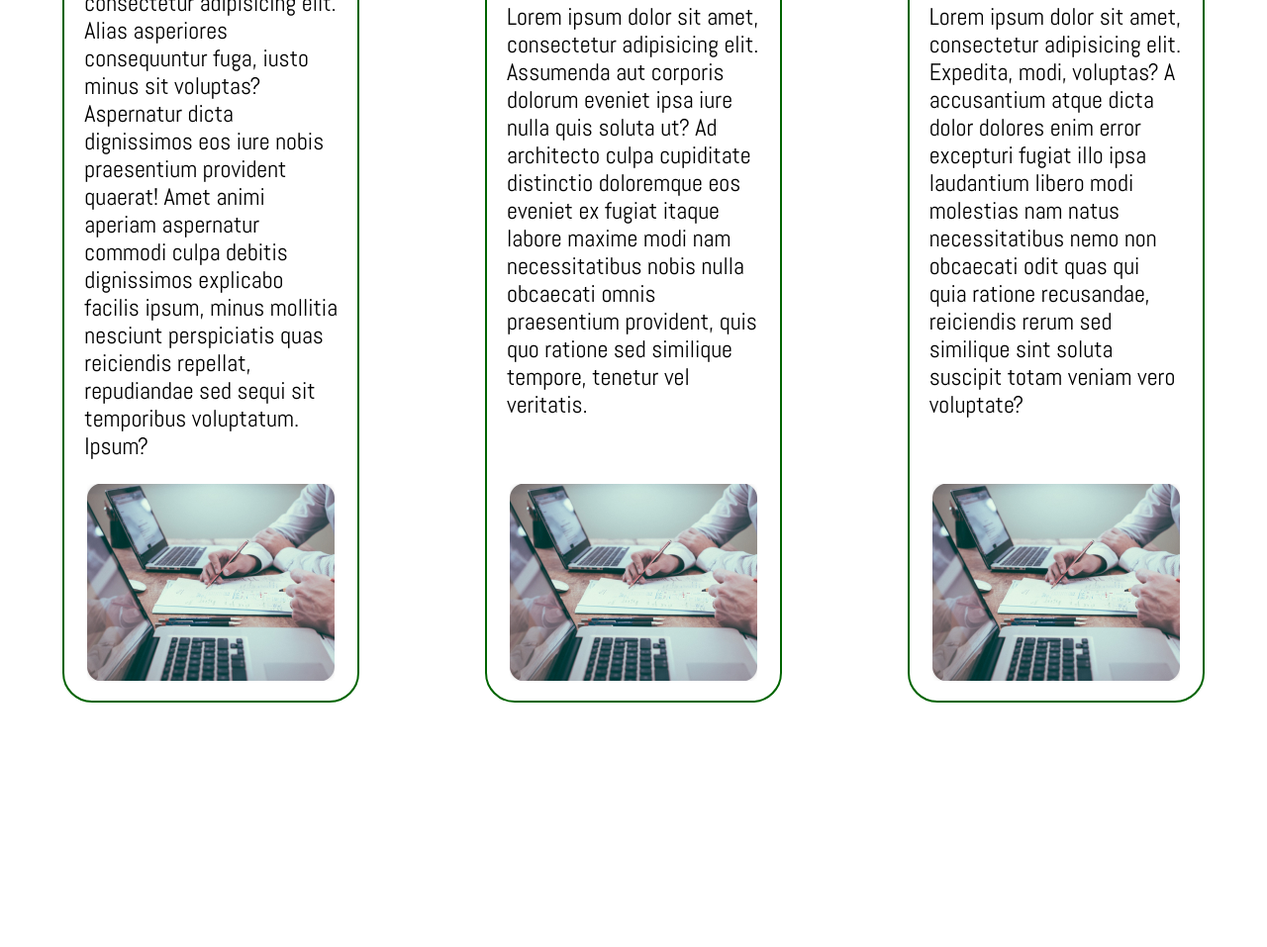
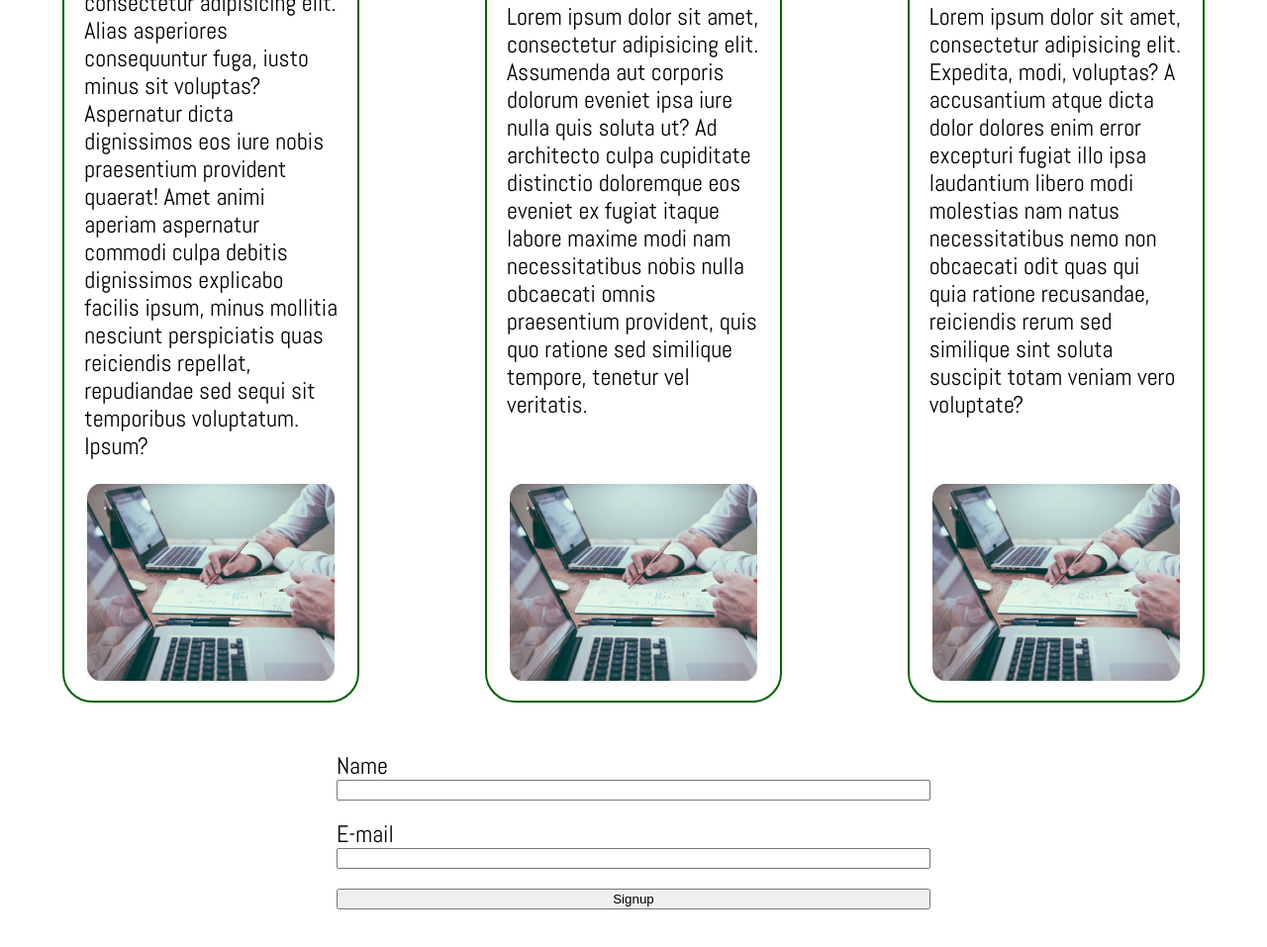
Before and after one commit to AkintsevaElizaveta/front_basic_2022, a plain HTML site: page index.html in a window 1280 px wide. Shown: the part 275-1232 px from the top of the page at 99% size. Before the commit the page ends 985 px from the top, so only its background shows below. Drawn offline with Linux system fonts and the light colour scheme.

Commit message:
added form

```diff
--- a/css/style.css
+++ b/css/style.css
@@ -51,3 +51,15 @@ body{
     width: 250px;
     margin: 0 auto;
 }
+.form_home{
+    margin: 50px auto;
+    width: 600px;
+    display: flex;
+    flex-direction: column;
+    justify-content: space-between;
+    align-content: space-between;
+    align-items: stretch;
+}
+.form_home input{
+    margin-bottom: 20px;
+}
--- a/index.html
+++ b/index.html
@@ -30,6 +30,13 @@
        <div class="box"><h1 class="box_title">TITLE</h1><p class="box_text">Lorem ipsum dolor sit amet, consectetur adipisicing elit. Expedita, modi, voluptas? A accusantium atque dicta dolor dolores enim error excepturi fugiat illo ipsa laudantium libero modi molestias nam natus necessitatibus nemo non obcaecati odit quas qui quia ratione recusandae, reiciendis rerum sed similique sint soluta suscipit totam veniam vero voluptate?</p>
            <img src="images/img_about_us.jpg" alt="" class="box_img">
        </div></div>
+    <form class="form_home">
+        <label for="name">Name</label>
+        <input type="text" name="" id="name">
+        <label for="email">E-mail</label>
+        <input type="email" name="" id="email">
+        <input type="submit" value="Signup">
+    </form>
 </div>
 </body>
 </html>
```
